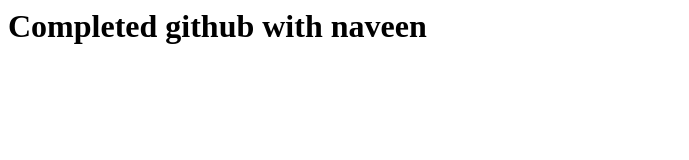
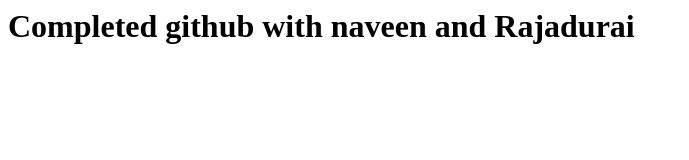
Before and after one commit to VarunKrishnanV/git-naveen, a plain HTML site: page index.html in a window 1280 px wide. Shown: the whole page, without its empty margins (0-689 px from the left). Drawn offline with Linux system fonts and the light colour scheme.

Commit message:
Update index.html

```diff
--- a/index.html
+++ b/index.html
@@ -1,5 +1,5 @@
 <html>
   <body>
-    <h1>Completed github with naveen</h1>
+    <h1>Completed github with naveen and Rajadurai</h1>
   </body>
 </html>
```
